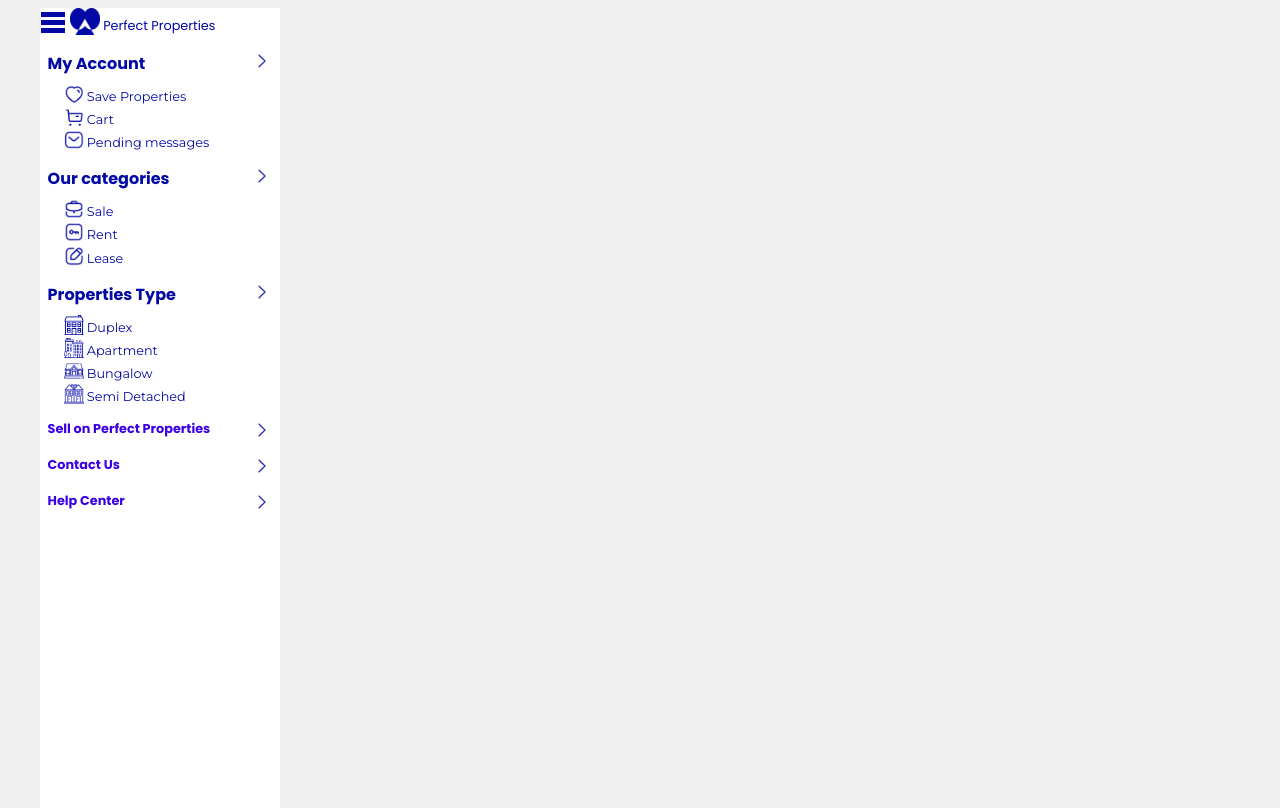
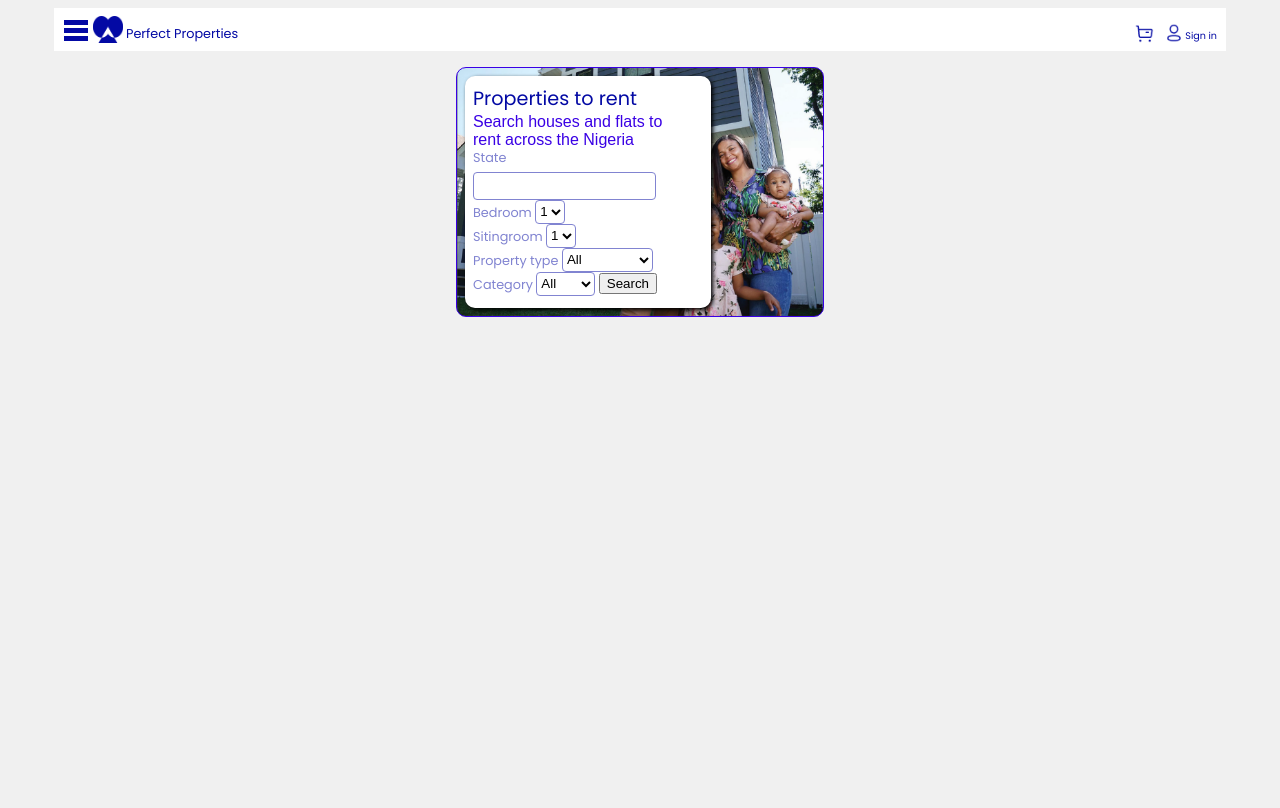
Before and after one commit to Mrsatatima/rent_app, a PHP site: page / in a window 1280 px wide. After the commit the page ends 317 px from the top, so only its background shows below. Run offline with PHP 8.4, Linux system fonts and the light colour scheme.

Commit message:
Add styling for index page

```diff
--- a/index.html
+++ b/index.html
@@ -7,17 +7,21 @@
     <title>Index</title>
     <link />
 
-    <link rel="preconnect" href="https://fonts.googleapis.com">
-<link rel="preconnect" href="https://fonts.gstatic.com" crossorigin>
-<link href="https://fonts.googleapis.com/css2?family=Montserrat:wght@400;700;900&family=Poppins:wght@400;700;900&display=swap" rel="stylesheet">
+    <link rel="preconnect" href="https://fonts.googleapis.com" />
+    <link rel="preconnect" href="https://fonts.gstatic.com" crossorigin />
+    <link
+      href="https://fonts.googleapis.com/css2?family=Montserrat:wght@400;700;900&family=Poppins:wght@400;700;900&display=swap"
+      rel="stylesheet"
+    />
     <link rel="stylesheet" href="/styles/base.css" />
     <link rel="stylesheet" href="/styles/index.css" />
+    <script src="/scripts/vendor.js" async></script>
+    <script src="/scripts/app.js" async></script>
   </head>
   <body>
     <header id="mobile-header">
-      <div id="side-nav">
       <div id="logo">
-          <div id="hambuger">
+        <div class="hambuger">
           <span></span>
           <span></span>
           <span></span>
@@ -25,6 +29,23 @@
         <img src="/images/logo_dark.png" alt="PP" id="logo-image" />
         <h1>Perfect Properties</h1>
       </div>
+      <nav>
+        <ul id="profile-nav">
+          <li>
+            <a href=""
+              ><img src="/images/Buy.png" alt="cart" class="nav-icon"
+            /></a>
+          </li>
+          <li>
+            <a href="" id="sign-in"
+              ><img src="/images/Profile.png" alt="profile" class="nav-icon" />
+              <p>Sign in</p></a
+            >
+          </li>
+        </ul>
+      </nav>
+    </header>
+    <div id="side-nav">
       <nav>
         <ul>
           <li>
@@ -196,21 +217,48 @@
         </ul>
       </nav>
     </div>
-      <nav>
-        <ul id="profile-nav">
-          <li>
-            <a href=""
-              ><img src="/images/Buy.png" alt="cart" class="nav-icon"
-            /></a>
-          </li>
-          <li>
-            <a href="" id="sign-in"
-              ><img src="/images/Profile.png" alt="profile" class="nav-icon" />
-              <p>Sign in</p></a
-            >
-          </li>
-        </ul>
-      </nav>
-    </header>
+    <main>
+      <section id="search">
+        <div id="rent-search">
+          <h2 id="search-header">Properties to rent</h2>
+          <p id="search-text">Search houses and flats to rent across the Nigeria</p>
+          <form action="" id="search-form">
+            <label for="state">State</label>
+            <input type="text" name="state" id="state">
+            <label for="bedroom">Bedroom</Babel>
+            <select name="bedroom" id="bedroom">
+              <option value="1">1</option>
+              <option value="2">2</option>
+              <option value="3">3</option>
+              <option value="4">4</option>
+            </select>
+            <label for="sitingroom">Sitingroom</Babel>
+            <select name="sitingroom" id="sitingroom">
+              <option value="1">1</option>
+              <option value="2">2</option>
+              <option value="3">3</option>
+              <option value="4">4</option>
+            </select>
+            <label for="property">Property type</Babel>
+            <select name="property" id="property">
+              <option value="All">All</option>
+              <option value="Duplex">Duplex</option>
+              <option value="Detached">Detached</option>
+              <option value="Appartment">Appartment</option>
+              <option value="Bungalow">Bungalow</option>
+            </select>
+            <label for="category">Category</Babel>
+              <select name="category" id="category">
+                <option value="All">All</option>
+                <option value="Duplex">Sale</option>
+                <option value="Detached">Rent</option>
+                <option value="Appartment">Lease</option>
+              </select>
+              <button type="submit">Search</button>
+
+          </form>
+        </div>
+      </section>
+    </main>
   </body>
 </html>
--- /dev/null
+++ b/scripts/app.js
@@ -0,0 +1,9 @@
+
+
+
+function openSideBar(){
+    hambugerButton.classList.toggle("active")
+    sideBar.classList.toggle("active")
+    mobileHeader.classList.toggle("active")
+}
+hambugerButton.addEventListener("click", openSideBar)
--- /dev/null
+++ b/scripts/vendor.js
@@ -0,0 +1,6 @@
+const hambugerButton = document.querySelector(".hambuger");
+const sideBar = document.querySelector("#side-nav")
+const mobileHeader = document.querySelector("#mobile-header")
+console.log(sideBar)
+console.log(hambugerButton)
+console.log(mobileHeader)
--- a/styles/base.css
+++ b/styles/base.css
@@ -1,7 +1,7 @@
 html {
+
   background-color: var(--color-primary-white-400);
-  --title-font: "Open sans", sans-serif;
-  --other-font: "Roboto", sans-serif;
+  font-family: 'Montserrat', sans-serif;
 
   --size-0: 0.6rem;
   --size-1: 0.8rem;
@@ -56,25 +56,35 @@ ul, ol{
 a {
   text-decoration: none;
 }
-
+body{
+  width: 95%;
+  margin: 0 auto;
+}
 #mobile-header {
   display: flex;
   flex-direction: row;
   justify-content: space-between;
   align-items: flex-end;
-  padding: .5rem ;
   margin: .5rem auto;
+  padding: .5rem;
   width: 95%;
+  background-color: var(--color-primary-white-500);
 }
 
 #side-nav{
+  display: none;
+  transition: all .4s ease-in-out;
+}
+#side-nav.active{
+  display: block;
   position: absolute;
-  top:.5rem;
+  top:3rem;
 
   background-color: var(--color-primary-white-500);
   width: 15rem;
   height: 100%;
 }
+
 #side-nav nav{
 margin-left: .5rem;
 }
@@ -113,9 +123,6 @@ margin-left: .5rem;
 
 }
 
-nav ulli:nth-of-type(2){
-  margin-top: 3rem;
-}
 .nav-links{
   margin-left: 1rem;
   margin-top: .2rem;
@@ -140,18 +147,39 @@ nav ulli:nth-of-type(2){
     align-items: flex-end;
     gap: .2rem;
   }
-#hambuger{
+.hambuger{
     display: flex;
     flex-direction: column;
 }
 
-#hambuger span{
+.hambuger span{
     width: 1.5rem;
     height: .3rem;
     background-color: var(--color-primary-blue-400);
     margin: .1rem;
+    transition: all .4s ease-in-out;
 }
 
+.hambuger.active{
+  transition-delay: .8s;
+  transform: rotate(45deg);
+}
+.hambuger.active >span:nth-child(2){
+  width: 0;
+}
+
+.hambuger.active > span:nth-child(1),
+.hambuger.active > span:nth-child(3){
+  transition-delay: .4s;
+}
+
+.hambuger.active > span:nth-child(1){
+  transform: translateY(9px);
+}
+
+.hambuger.active > span:nth-child(3){
+  transform: translateY(-9px) rotate(90deg);
+}
 
 #logo-image {
   width: 30px;
--- a/styles/index.css
+++ b/styles/index.css
@@ -0,0 +1,60 @@
+#search{
+    width: 350px;
+    background-image: url(/images/BlackHomeownershipReport.png);
+    background-color: #cccccc;
+    background-size: cover;
+    background-clip: border-box;
+    border-radius: 10px;
+    margin: 1rem auto;
+    border: var(--color-primary-blue-300) solid 1px;
+    padding: .5rem;
+}
+
+#rent-search{
+    background-color: var(--color-primary-white-500);
+    border-radius: 10px;
+    box-shadow: 2px 2px 4px;
+    padding: .5rem;
+    width: 230px;
+}
+#search-header{
+    font-family: "Poppins", sans-serif;
+    margin: 0;
+    font-size: 1.2rem;
+    color: var(--color-primary-blue-400);
+    font-weight: 400;
+}
+#search-text{
+    font-family: "Monserrat", sans-serif;
+    margin: 0;
+    font-size: 1rem;
+    color: var(--color-primary-blue-300);
+    font-weight: 400;
+    width: 210px;
+}
+
+#rent-search label{
+    font-family: "Poppins", sans-serif;
+    margin: 0;
+    font-size: .8rem;
+    color: var(--color-primary-blue-200);
+    font-weight: 400;
+    display: block;
+    margin-bottom: .3rem;
+}
+
+#rent-search select,
+#rent-search input{
+    height: 1.5rem;
+    border: var(--color-primary-blue-200) solid 1px;
+    border-radius: 4px;
+    background-color: var(--color-primary-white-500);
+}
+
+#rent-search select:focus,
+#rent-search input:focus
+#rent-search input:active{
+    height: 1.5rem;
+    border: var(--color-primary-blue-400) solid 1px;
+    border-radius: 4px;
+}
```
Also changed, not shown: images/BlackHomeownershipReport.png (added). Lines whose indentation alone changed are shown as unchanged.
